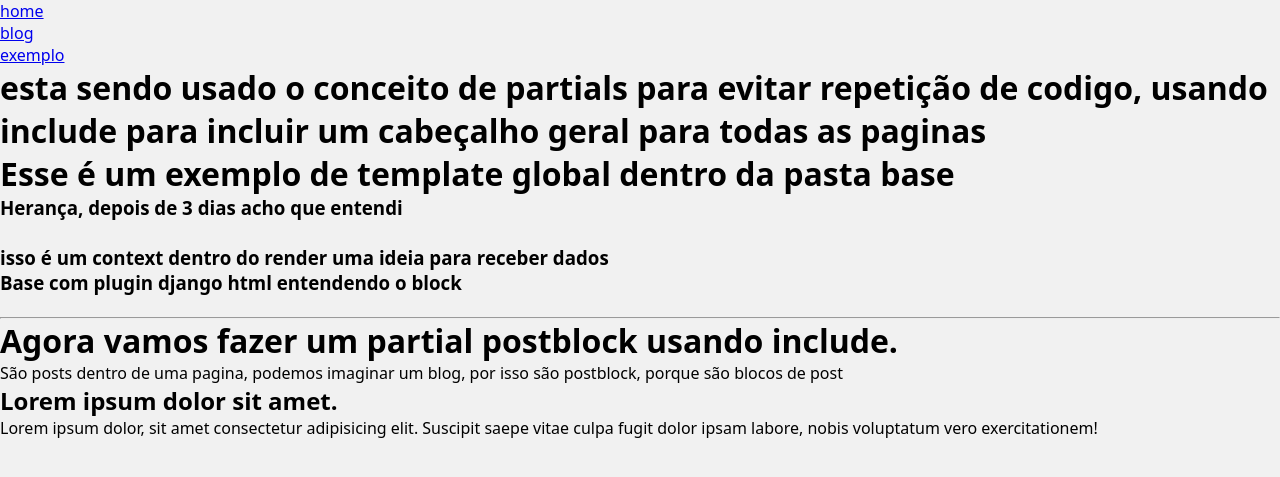
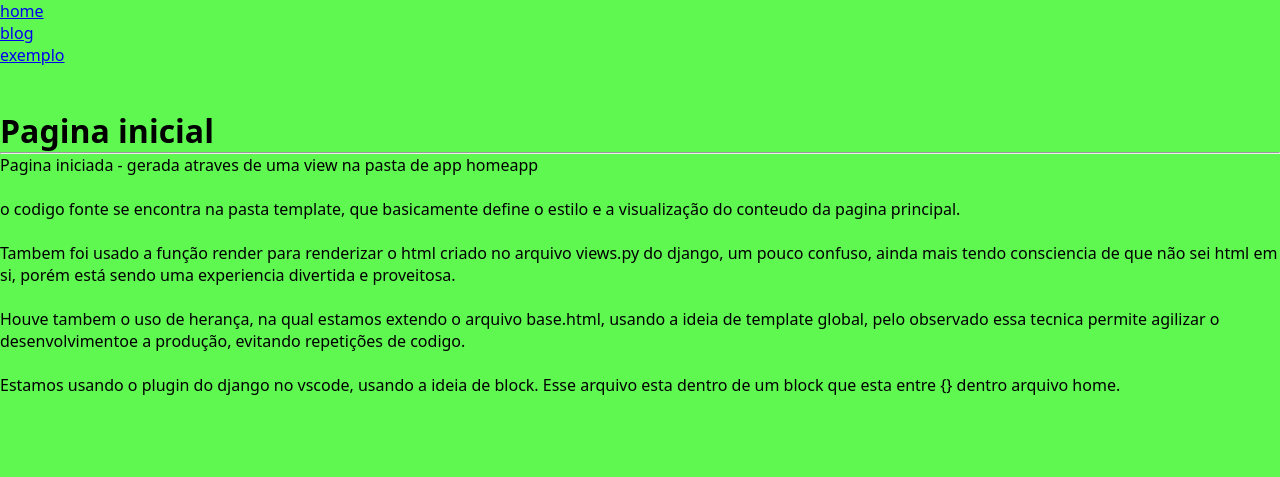
Before and after one commit to ValterTertuliano/Cursos-Em-Andamento, a Django app: page / in a window 1280 px wide. Shown: the top 477 px of the page. Run offline with Django 5.2, Linux system fonts and the light colour scheme.

Commit message:
aula 436 - entendendo melhor os block para criar posts

```diff
--- a/Cursos em Andamento/Aprendendo Django/introducao-django/base/global/base.html
+++ b/Cursos em Andamento/Aprendendo Django/introducao-django/base/global/base.html
@@ -1,20 +1,12 @@
-{% include "global/partial/head.html" %}
-{% include "global/partial/menu.html" %}
+{% include 'global/partial/head.html' %}
+{% include 'global/partial/menu.html' %}
 
-<body>
+<h1>{% block texto %}Arquivo base.html{% endblock texto %}</h1>
 
+<main class="content">
+  {% block posts %}{% endblock posts %}
+  {% block home %}{% endblock home %}
+</main>
 
-    <h1> esta sendo usado o conceito de partials para evitar repetição de codigo, usando include para incluir um cabeçalho geral para todas as paginas
-    </h1>
-    <h1>
-        Esse é um exemplo de template global
-        dentro da pasta base
-    </h1>
-    <h3>{% block texto %}Base com plugin django html entendendo o block{% endblock texto %}</h3>
-    <br><hr>
-
-    <!-- adicionando um bloco de post -->
-
-    {% include "global/partial/postblock.html" %}
 </body>
 </html>
--- a/Cursos em Andamento/Aprendendo Django/introducao-django/base/global/partial/head.html
+++ b/Cursos em Andamento/Aprendendo Django/introducao-django/base/global/partial/head.html
@@ -1,9 +1,10 @@
-{% load static %}
-<!DOCTYPE html>
+{% load static %}<!DOCTYPE html>
 <html lang="en">
-<head>
-    <meta charset="UTF-8">
-    <meta name="viewport" content="width=device-width, initial-scale=1.0">
-    <title>Cabeçalho - entendendo partials</title>
-    <link rel="stylesheet" href={% static "global/css/style.css" %}>
-</head>
+  <head>
+    <meta charset="UTF-8" />
+    <meta http-equiv="X-UA-Compatible" content="IE=edge" />
+    <meta name="viewport" content="width=device-width, initial-scale=1.0" />
+    <title>Primeiro site com Django</title>
+    <link rel="stylesheet" href="{% static 'global/css/style.css' %}">
+  </head>
+  <body>
--- a/Cursos em Andamento/Aprendendo Django/introducao-django/base/global/partial/postblock.html
+++ b/Cursos em Andamento/Aprendendo Django/introducao-django/base/global/partial/postblock.html
@@ -1,14 +1,20 @@
 <h1>
     Agora vamos fazer um partial postblock usando include.
 </h1>
+<h3>Mas o que são postblocks?</h3>
+<br>
 <p>São posts dentro de uma pagina, podemos imaginar um blog, por isso são postblock, porque são blocos de post</p>
+<br>
 <article class="post">
     <header>
         <h2 class="post__title">
+        <h1>Titulo do post</h1>
         Lorem ipsum dolor sit amet.
         </h2>
     </header>
     <div class="post__content">
+        <br>
+        <h5>Conteudo do post</h5>
         Lorem ipsum dolor, sit amet consectetur adipisicing elit. Suscipit saepe vitae culpa fugit dolor ipsam labore, nobis voluptatum vero exercitationem!
     </div>
 </article>
--- a/Cursos em Andamento/Aprendendo Django/introducao-django/base/static/global/css/style.css
+++ b/Cursos em Andamento/Aprendendo Django/introducao-django/base/static/global/css/style.css
@@ -13,7 +13,7 @@ html {
 
 body {
   font-size: 1.6rem;
-  background: #f1f1f1;
+  background: #5ff851;
   font-family: system-ui, -apple-system, BlinkMacSystemFont, 'Segoe UI', Roboto,
     Oxygen, Ubuntu, Cantarell, 'Open Sans', 'Helvetica Neue', sans-serif;
 }
--- a/Cursos em Andamento/Aprendendo Django/introducao-django/homeapp/templates/homeapp/home.html
+++ b/Cursos em Andamento/Aprendendo Django/introducao-django/homeapp/templates/homeapp/home.html
@@ -1,7 +1,19 @@
 {% extends "global/base.html" %}
 
-{% block texto %}Herança, depois de 3 dias acho que entendi
+{% block texto %}
+<br>
+<h1>Pagina inicial</h1>
+<hr>
+<p>
+        Pagina iniciada - gerada atraves
+    de uma view na pasta de app homeapp <br><br>
+    o codigo fonte se encontra na pasta template, que basicamente define o estilo e a visualização do conteudo da pagina principal.
+    <br><br>
+    Tambem foi usado a função render para renderizar o html criado no arquivo views.py do django, um pouco confuso, ainda mais tendo consciencia de que não sei html em si, porém está sendo uma experiencia divertida e proveitosa.
+    <br><br>
+    Houve tambem o uso de herança, na qual estamos extendo o arquivo base.html, usando a ideia de template global, pelo observado essa tecnica permite agilizar o desenvolvimentoe a produção, evitando repetições de codigo.
+    <br><br>
+    Estamos usando o plugin do django no vscode, usando a ideia de block. Esse arquivo esta dentro de um block que esta entre {} dentro arquivo home.
+</p>
 
-{{ texto_contexto|linebreaks }}
-
-Base com plugin django html entendendo o block{% endblock texto %}
+{% endblock texto %}
```
Also changed, not shown: Cursos em Andamento/Aprendendo Django/introducao-django/blogapp/templates/blogapp/blog.html (+7 -1 lines).
